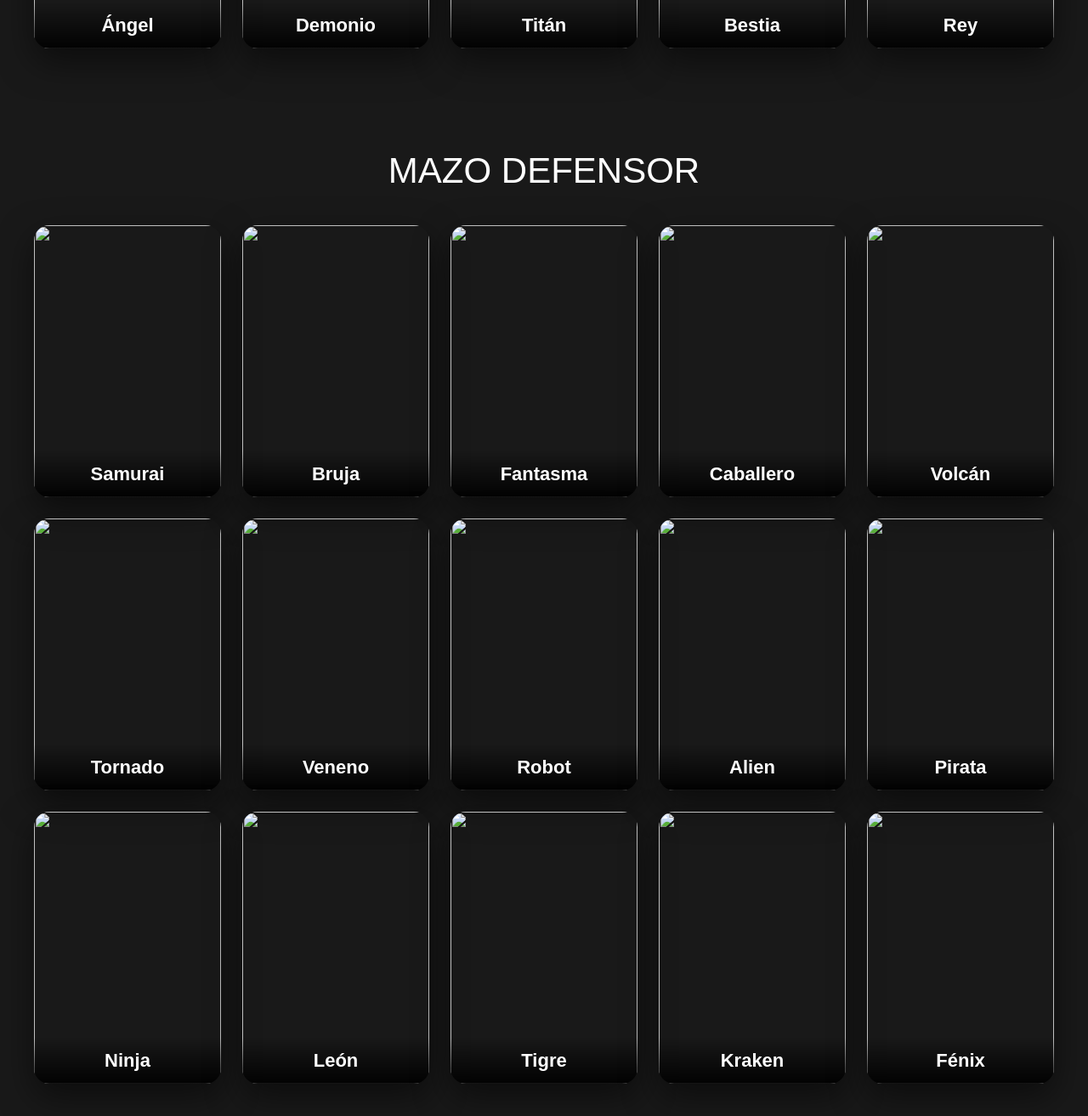
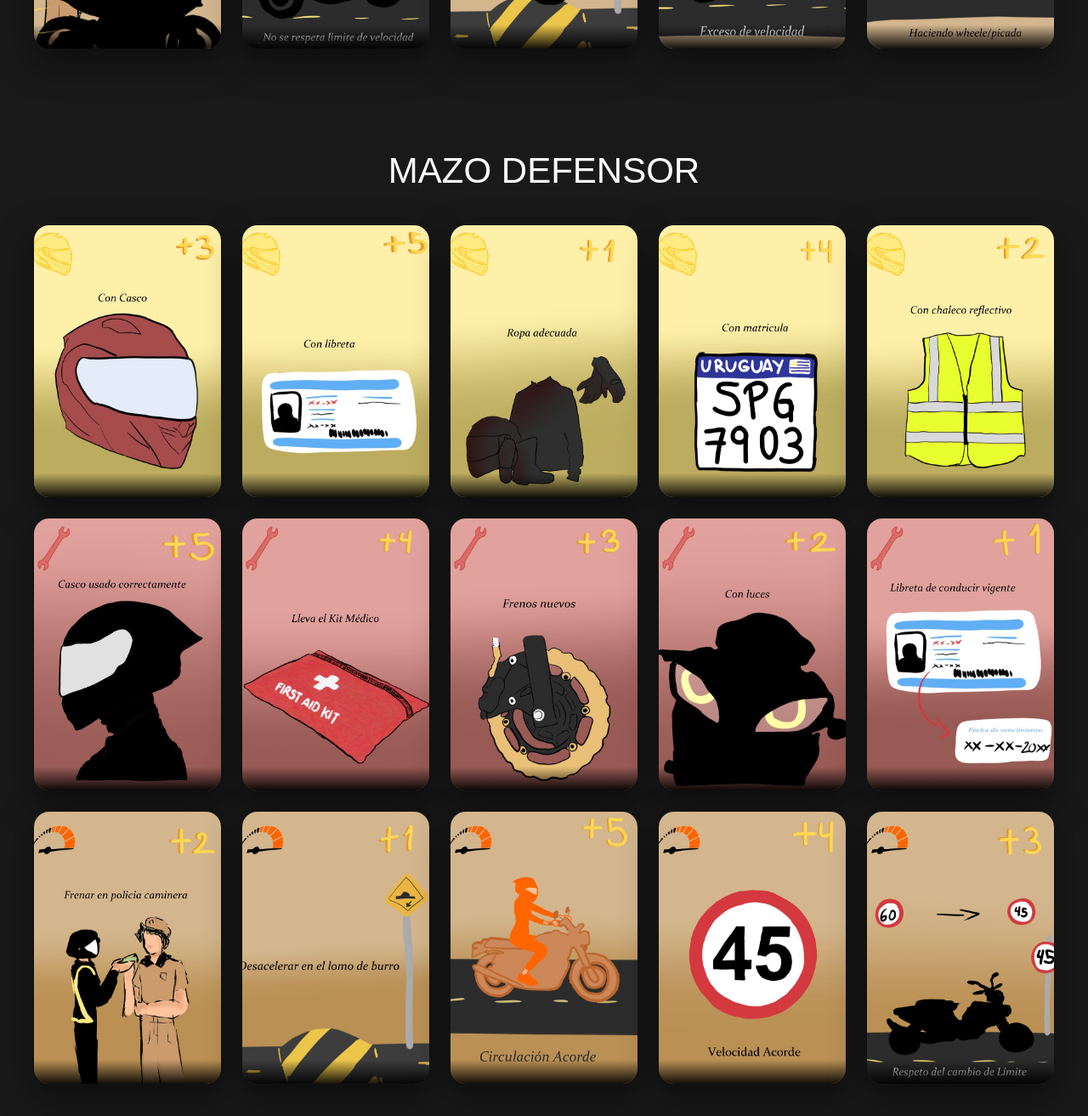
Before and after one commit to BaunOfir/siniestro-en-moto, a plain HTML site: page index.html in a window 1280 px wide. Shown: the part 1081-2394 px from the top of the page at 85% size. Drawn offline with Linux system fonts and the light colour scheme.

Commit message:
Add files via upload

```diff
--- a/index.html
+++ b/index.html
@@ -255,73 +255,73 @@ const mazo1Cartas = [
 },
 
 {
-    nombre: "Guerrero",
-    imagen: "img/guerrero.jpg"
+    nombre: "",
+    imagen: "cartas/acusador/equipo/matricula.jpeg"
 },
 
 {
-    nombre: "Mago",
-    imagen: "img/mago.jpg"
+    nombre: "",
+    imagen: "cartas/acusador/equipo/ropa.jpeg"
 },
 
 {
-    nombre: "Lobo",
-    imagen: "img/lobo.jpg"
+    nombre: "",
+    imagen: "cartas/acusador/equipo/libreta.jpeg"
 },
 
 {
-    nombre: "Fuego",
-    imagen: "img/fuego.jpg"
+    nombre: "",
+    imagen: "cartas/acusador/equipo/chaleco.jpeg"
 },
 
 {
-    nombre: "Hielo",
-    imagen: "img/hielo.jpg"
+    nombre: "",
+    imagen: "cartas/acusador/mantenimiento/casco.jpeg"
 },
 
 {
-    nombre: "Bosque",
-    imagen: "img/bosque.jpg"
+    nombre: "",
+    imagen: "cartas/acusador/mantenimiento/libreta.jpeg"
 },
 
 {
-    nombre: "Rayo",
-    imagen: "img/rayo.jpg"
+    nombre: "",
+    imagen: "cartas/acusador/mantenimiento/kit.jpeg"
 },
 
 {
-    nombre: "Océano",
-    imagen: "img/oceano.jpg"
+    nombre: "",
+    imagen: "cartas/acusador/mantenimiento/luces.jpeg"
 },
 
 {
-    nombre: "Sombra",
-    imagen: "img/sombra.jpg"
+    nombre: "",
+    imagen: "cartas/acusador/mantenimiento/frenos.jpeg"
 },
 
 {
-    nombre: "Ángel",
-    imagen: "img/angel.jpg"
+    nombre: "",
+    imagen: "cartas/acusador/velocidad/caminera.jpeg"
 },
 
 {
-    nombre: "Demonio",
-    imagen: "img/demonio.jpg"
+    nombre: "",
+    imagen: "cartas/acusador/velocidad/limite.jpeg"
 },
 
 {
-    nombre: "Titán",
-    imagen: "img/titan.jpg"
+    nombre: "",
+    imagen: "cartas/acusador/velocidad/lomo.jpeg"
 },
 
 {
-    nombre: "Bestia",
-    imagen: "img/bestia.jpg"
+    nombre: "",
+    imagen: "cartas/acusador/velocidad/velocidad.jpeg"
 },
 
 {
-    nombre: "Rey",
-    imagen: "img/rey.jpg"
+    nombre: "",
+    imagen: "cartas/acusador/velocidad/picada.jpeg"
 }
 
 ];
@@ -334,78 +334,78 @@ const mazo1Cartas = [
 const mazo2Cartas = [
 
 {
-    nombre: "Samurai",
-    imagen: "img/samurai.jpg"
+    nombre: "",
+    imagen: "cartas/defensor/equipo/casco.jpeg"
 },
 
 {
-    nombre: "Bruja",
-    imagen: "img/bruja.jpg"
+    nombre: "",
+    imagen: "cartas/defensor/equipo/libreta.jpeg"
 },
 
 {
-    nombre: "Fantasma",
-    imagen: "img/fantasma.jpg"
+    nombre: "",
+    imagen: "cartas/defensor/equipo/ropa.jpeg"
 },
 
 {
-    nombre: "Caballero",
-    imagen: "img/caballero.jpg"
+    nombre: "",
+    imagen: "cartas/defensor/equipo/matricula.jpeg"
 },
 
 {
-    nombre: "Volcán",
-    imagen: "img/volcan.jpg"
+    nombre: "",
+    imagen: "cartas/defensor/equipo/chaleco.jpeg"
 },
 
 {
-    nombre: "Tornado",
-    imagen: "img/tornado.jpg"
+    nombre: "",
+    imagen: "cartas/defensor/mantenimiento/casco.jpeg"
 },
 
 {
-    nombre: "Veneno",
-    imagen: "img/veneno.jpg"
+    nombre: "",
+    imagen: "cartas/defensor/mantenimiento/kit.jpeg"
 },
 
 {
-    nombre: "Robot",
-    imagen: "img/robot.jpg"
+    nombre: "",
+    imagen: "cartas/defensor/mantenimiento/frenos.jpeg"
 },
 
 {
-    nombre: "Alien",
-    imagen: "img/alien.jpg"
+    nombre: "",
+    imagen: "cartas/defensor/mantenimiento/luces.jpeg"
 },
 
 {
-    nombre: "Pirata",
-    imagen: "img/pirata.jpg"
+    nombre: "",
+    imagen: "cartas/defensor/mantenimiento/libreta.jpeg"
 },
 
 {
-    nombre: "Ninja",
-    imagen: "img/ninja.jpg"
+    nombre: "",
+    imagen: "cartas/defensor/velocidad/caminera.jpeg"
 },
 
 {
-    nombre: "León",
-    imagen: "img/leon.jpg"
+    nombre: "",
+    imagen: "cartas/defensor/velocidad/lomo.jpeg"
 },
 
 {
-    nombre: "Tigre",
-    imagen: "img/tigre.jpg"
+    nombre: "",
+    imagen: "cartas/defensor/velocidad/circulacion.jpeg"
 },
 
 {
-    nombre: "Kraken",
-    imagen: "img/kraken.jpg"
+    nombre: "",
+    imagen: "cartas/defensor/velocidad/velocidad.jpeg"
 },
 
 {
-    nombre: "Fénix",
-    imagen: "img/fenix.jpg"
+    nombre: "",
+    imagen: "cartas/defensor/velocidad/limite.jpeg"
 }
 
 ];
```
